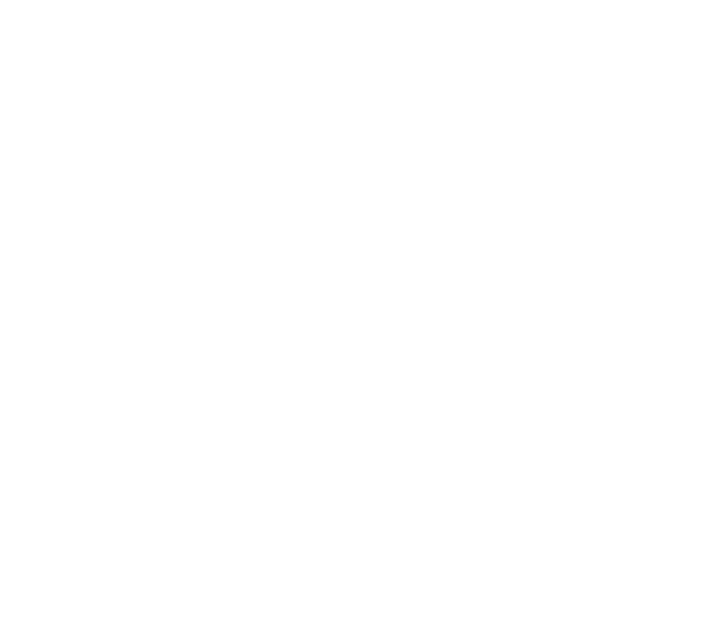
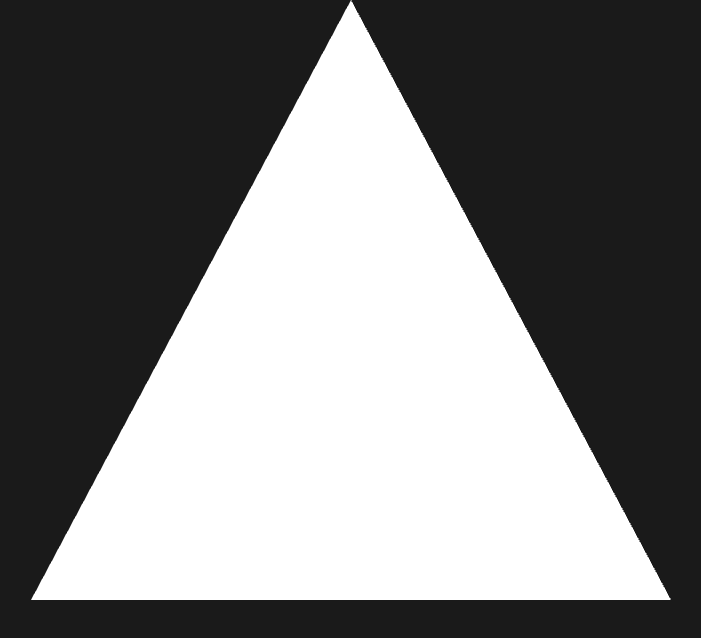
Before and after one commit to auilk/breakrush, a website built with Vite: page index.html in a window 1280 px wide. Shown: the whole page, without its empty margins (289-990 px from the left). Built offline with nearby package versions, Linux system fonts and the light colour scheme.

Commit message:
Render basic WebGL triangle

```diff
--- a/index.html
+++ b/index.html
@@ -9,7 +9,7 @@
 </head>
 
 <body class="w-dvw h-dvh">
-  <canvas id="webgl" class="w-full h-full min-w-0 min-h-0"></canvas>
+  <canvas id="webgl" class="w-full h-full min-w-0 min-h-0 block"></canvas>
 
   <script type="module" src="src/main.js"></script>
 </body>
--- a/src/main.js
+++ b/src/main.js
@@ -1,4 +1,6 @@
 const canvas = document.getElementById("webgl");
+canvas.width = canvas.clientWidth;
+canvas.height = canvas.clientHeight;
 
 /** @type {WebGLRenderingContext} */
 const gl = canvas.getContext("webgl2");
@@ -63,3 +65,42 @@
 
 gl.deleteShader(vertexShader);
 gl.deleteShader(fragmentShader);
+
+const vertices = new Float32Array([
+     0.0,  1.0,
+    -0.5, -0.5,
+     0.5, -0.5
+]);
+
+const indices = new Uint16Array([0, 1, 2]);
+
+const VAO = gl.createVertexArray();
+gl.bindVertexArray(VAO);
+
+const VBO = gl.createBuffer();
+gl.bindBuffer(gl.ARRAY_BUFFER, VBO);
+gl.bufferData(gl.ARRAY_BUFFER, vertices, gl.STATIC_DRAW);
+
+const EBO = gl.createBuffer();
+gl.bindBuffer(gl.ELEMENT_ARRAY_BUFFER, EBO);
+gl.bufferData(gl.ELEMENT_ARRAY_BUFFER, indices, gl.STATIC_DRAW);
+
+const aPositionLocation = gl.getAttribLocation(shaderProgram, "aPosition");
+gl.vertexAttribPointer(aPositionLocation, 2, gl.FLOAT, false, Float32Array.BYTES_PER_ELEMENT * 2, 0);
+gl.enableVertexAttribArray(aPositionLocation);
+
+gl.useProgram(shaderProgram);
+
+gl.clearColor(0.1, 0.1, 0.1, 1.0);
+gl.clear(gl.COLOR_BUFFER_BIT);
+gl.drawElements(gl.TRIANGLES, indices.length, gl.UNSIGNED_SHORT, 0);
+
+gl.bindVertexArray(null);
+gl.bindBuffer(gl.ARRAY_BUFFER, null);
+gl.bindBuffer(gl.ELEMENT_ARRAY_BUFFER, null);
+gl.useProgram(null);
+
+gl.deleteBuffer(VBO);
+gl.deleteBuffer(EBO);
+gl.deleteVertexArray(VAO);
+gl.deleteProgram(shaderProgram);
```
